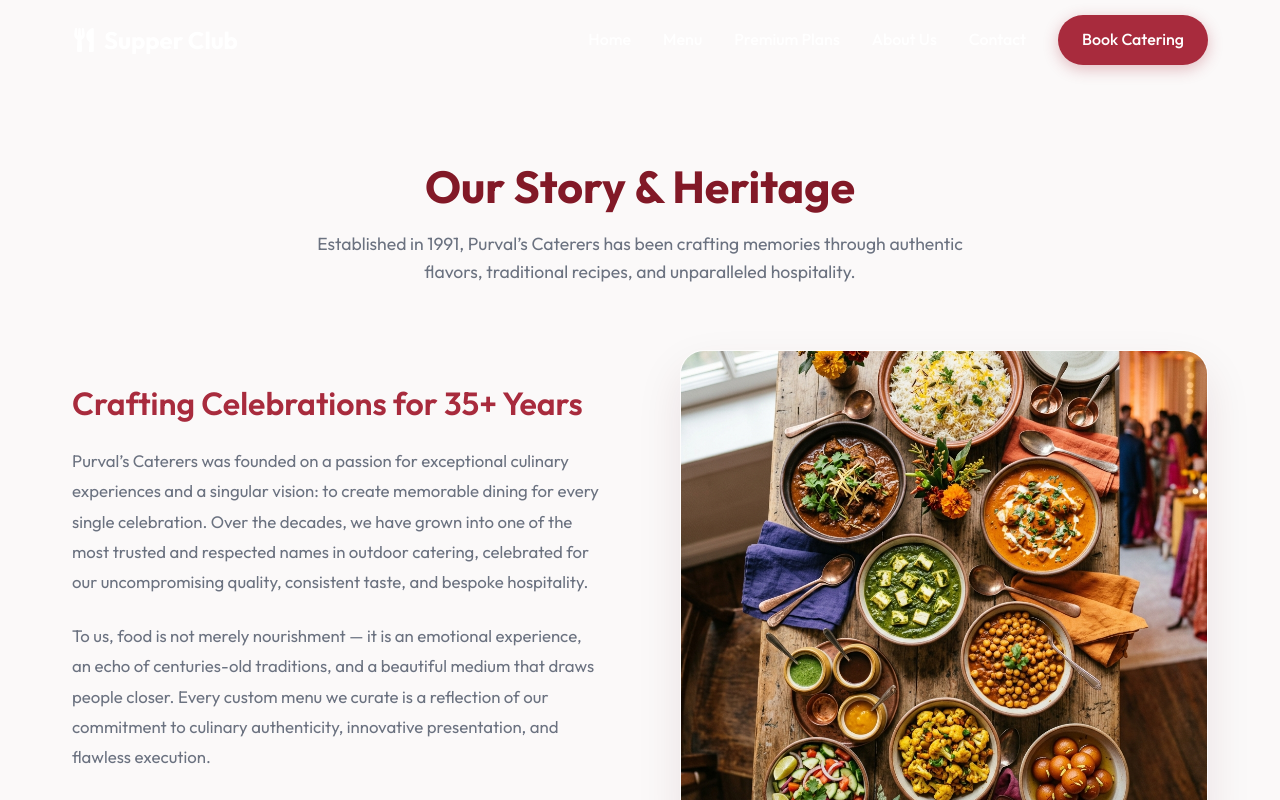
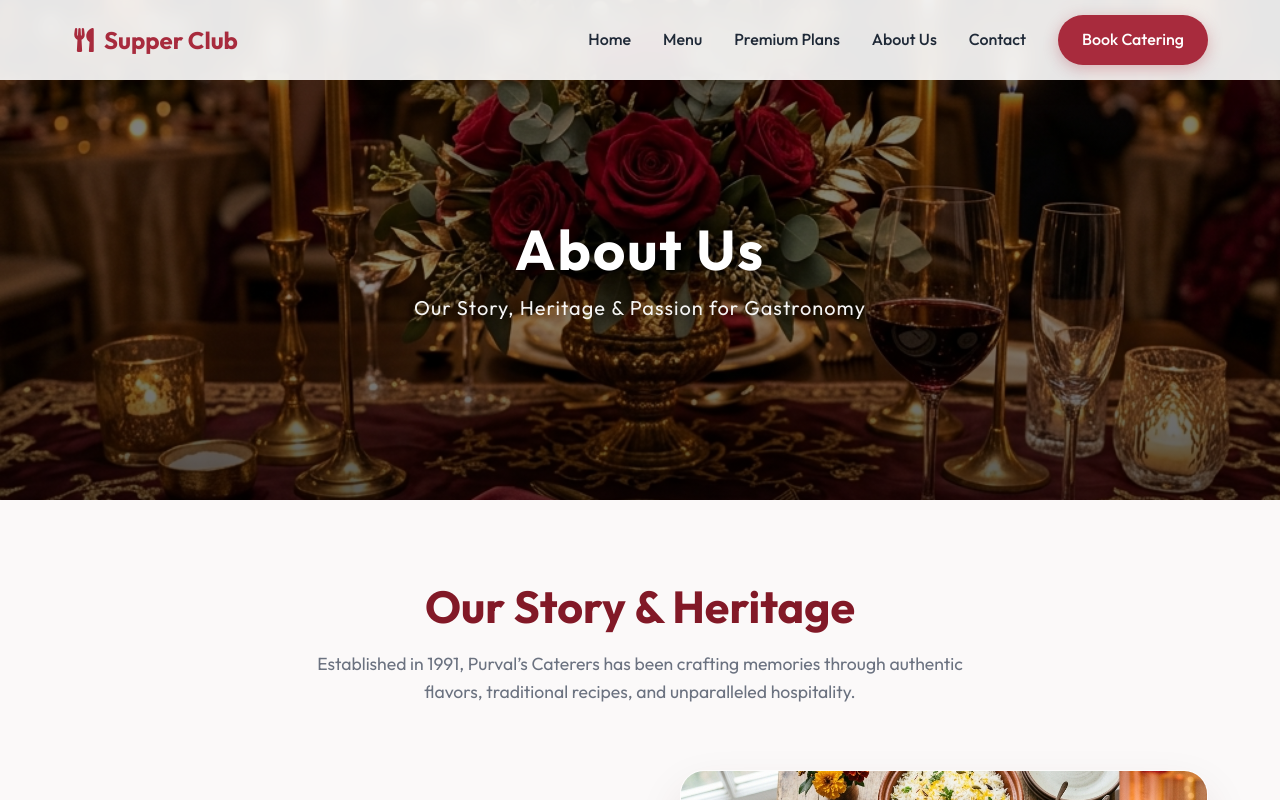
Before and after one commit to Vedabhavishya/PurvalCaters, a Next.js app: page /about in a window 1280 px wide. Shown: the top 800 px of the page. Built offline with nearby package versions, Linux system fonts and the light colour scheme.

Commit message:
Update about page banner image, dim overlay, increase height, and style navbar to prevent merging

```diff
--- a/src/app/about/page.module.css
+++ b/src/app/about/page.module.css
@@ -1,5 +1,86 @@
+.aboutPage {
+  background-color: var(--bg-main);
+}
+
+.bannerContainer {
+  position: relative;
+  width: 100%;
+  height: 500px;
+  display: flex;
+  align-items: center;
+  justify-content: center;
+  overflow: hidden;
+}
+
+.bannerImage {
+  object-fit: cover;
+  z-index: 1;
+}
+
+.bannerOverlay {
+  position: absolute;
+  top: 0;
+  left: 0;
+  width: 100%;
+  height: 100%;
+  background: linear-gradient(to bottom, rgba(0, 0, 0, 0.55) 0%, rgba(0, 0, 0, 0.45) 60%, rgba(0, 0, 0, 0.65) 100%);
+  z-index: 2;
+}
+
+.bannerContent {
+  position: relative;
+  z-index: 3;
+  color: var(--text-light);
+  text-align: center;
+  padding: 0 1rem;
+  margin-top: calc(var(--nav-height) / 2);
+}
+
+.bannerTitle {
+  font-size: 3.5rem;
+  font-weight: 700;
+  color: #ffffff;
+  text-shadow: 0 4px 10px rgba(0, 0, 0, 0.3);
+  margin-bottom: 0.5rem;
+  letter-spacing: 2px;
+  animation: fadeInDown 0.8s ease-out;
+}
+
+.bannerSubtitle {
+  font-size: 1.25rem;
+  color: rgba(255, 255, 255, 0.95);
+  font-weight: 400;
+  text-shadow: 0 2px 6px rgba(0, 0, 0, 0.3);
+  letter-spacing: 1px;
+  max-width: 600px;
+  margin: 0 auto;
+  animation: fadeInUp 0.8s ease-out;
+}
+
+@keyframes fadeInDown {
+  from {
+    opacity: 0;
+    transform: translateY(-20px);
+  }
+  to {
+    opacity: 1;
+    transform: translateY(0);
+  }
+}
+
+@keyframes fadeInUp {
+  from {
+    opacity: 0;
+    transform: translateY(20px);
+  }
+  to {
+    opacity: 1;
+    transform: translateY(0);
+  }
+}
+
 .aboutSection {
-  padding: calc(5rem + var(--nav-height)) 0 5rem 0;
+  padding: 5rem 0;
   background-color: var(--bg-main);
 }
 
--- a/src/app/about/page.tsx
+++ b/src/app/about/page.tsx
@@ -55,12 +55,30 @@ export default function About() {
   ];
 
   return (
-    <div className={styles.aboutSection}>
-      <section className="container">
-        <h1 className={styles.title}>Our Story & Heritage</h1>
-        <p className={styles.subtitle}>
-          Established in 1991, Purval’s Caterers has been crafting memories through authentic flavors, traditional recipes, and unparalleled hospitality.
-        </p>
+    <div className={styles.aboutPage}>
+      {/* Top Banner Section */}
+      <div className={styles.bannerContainer}>
+        <Image
+          src="/images/about_banner.png"
+          alt="About Us Banner"
+          fill
+          sizes="100vw"
+          priority
+          className={styles.bannerImage}
+        />
+        <div className={styles.bannerOverlay}></div>
+        <div className={styles.bannerContent}>
+          <h1 className={styles.bannerTitle}>About Us</h1>
+          <p className={styles.bannerSubtitle}>Our Story, Heritage & Passion for Gastronomy</p>
+        </div>
+      </div>
+
+      <div className={styles.aboutSection}>
+        <section className="container">
+          <h2 className={styles.title}>Our Story & Heritage</h2>
+          <p className={styles.subtitle}>
+            Established in 1991, Purval’s Caterers has been crafting memories through authentic flavors, traditional recipes, and unparalleled hospitality.
+          </p>
 
         {/* Story Intro */}
         <div className={styles.content}>
@@ -78,6 +96,7 @@ export default function About() {
               src="/images/about_indian_buffet.png"
               alt="Premium Indian Buffet Catering Showcase"
               fill
+              sizes="(max-width: 992px) 100vw, 50vw"
               style={{ objectFit: 'cover' }}
               priority
             />
@@ -99,6 +118,7 @@ export default function About() {
                 src="/images/about_kabab.png"
                 alt="Executive Chef & Founder of Purval's Caterers"
                 fill
+                sizes="(max-width: 992px) 100vw, 40vw"
                 style={{ objectFit: 'cover' }}
               />
             </div>
@@ -191,6 +211,7 @@ export default function About() {
           </div>
         </div>
       </section>
+      </div>
     </div>
   );
 }
--- a/src/components/layout/Navbar.tsx
+++ b/src/components/layout/Navbar.tsx
@@ -32,8 +32,10 @@ export default function Navbar() {
     return null;
   }
 
+  const isSolid = scrolled || pathname !== '/';
+
   return (
-    <nav className={`${styles.navbar} ${scrolled ? styles.scrolled : ''}`}>
+    <nav className={`${styles.navbar} ${isSolid ? styles.scrolled : ''}`}>
       <div className={`container ${styles.navContent}`}>
         <Link href="/" className={styles.logo}>
           <FaUtensils /> Supper Club
```
Also changed, not shown: public/images/about_banner.png (added).
